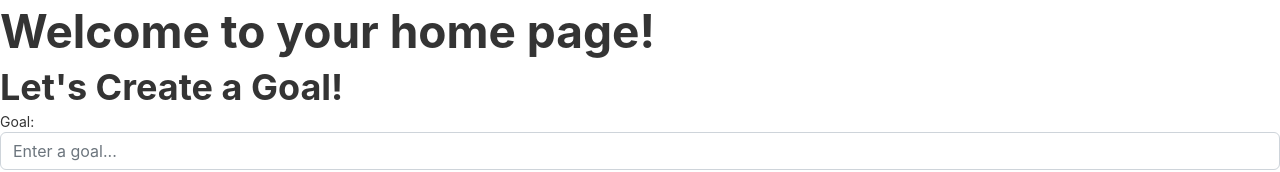
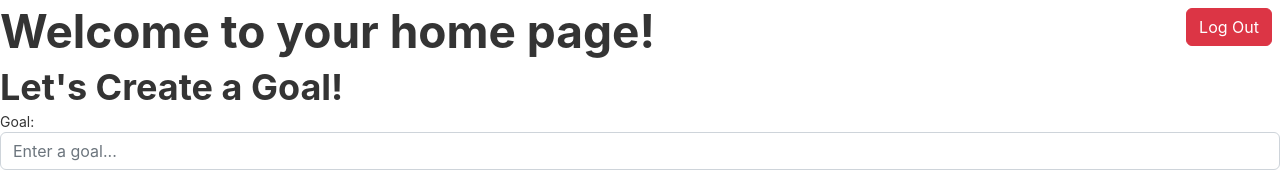
Before and after one commit to goldenwarrior2/Just-Move-115A, a React (Create React App) app in the folder just-move/: page /userhome in a window 1280 px wide. Shown: the top 172 px of the page. Built offline with nearby package versions, Linux system fonts and the light colour scheme; no server answers.

Commit message:
Add log out button

```diff
--- a/just-move/src/components/UserHomePage/UserHomePage.js
+++ b/just-move/src/components/UserHomePage/UserHomePage.js
@@ -7,6 +7,7 @@ import PlusIcon from '@rsuite/icons/Plus';
 import { loadData, saveDelGoal, saveAddGoal } from "./saving"
 import { auth } from '../firebase/firebase';
 import { LoadingScreen } from "../Loading";
+import { useNavigate } from 'react-router-dom';
 
 export function UserHomePage() {
 
@@ -65,6 +66,13 @@ export function UserHomePage() {
     saveDelGoal(goalId);
   }
 
+  const navigate = useNavigate();
+
+  async function handleLogout() {
+    await auth.signOut()
+    navigate("/login");
+  }
+
   useEffect(function () {
     const unsub = auth.onAuthStateChanged(function () {
       loadData().then(function (data) {
@@ -80,6 +88,7 @@ export function UserHomePage() {
   return (
     <div>
       {ldSc}
+      <button className="btn btn-danger float-end m-2" onClick={handleLogout}>Log Out</button>
       <h1>Welcome to your home page!</h1>
       <form onSubmit={handleAddNewGoal}>
         <h2>Let's Create a Goal!</h2>
```
